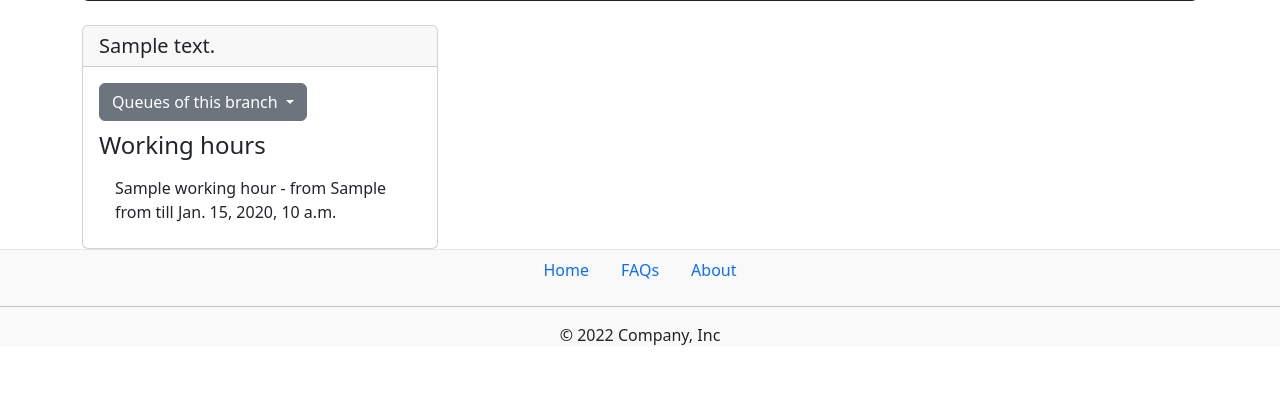
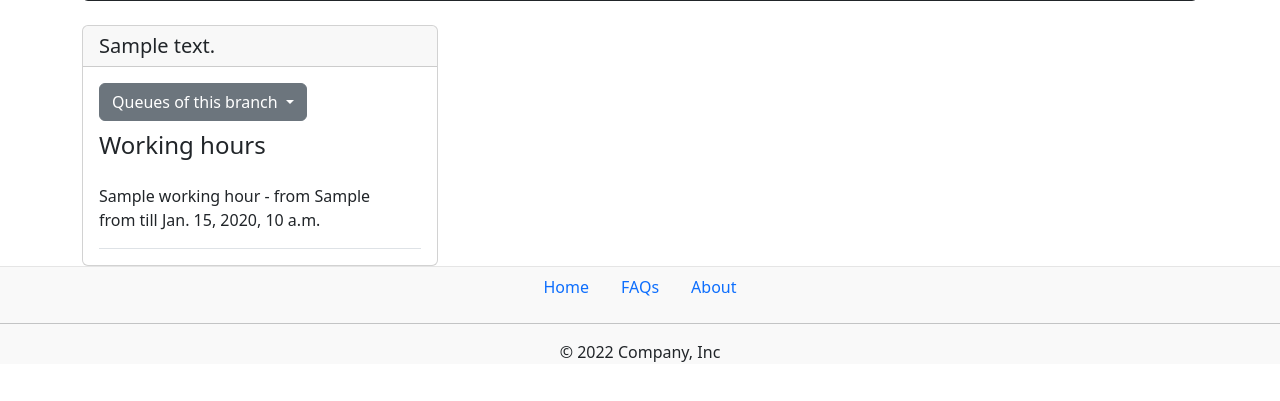
Before and after one commit to Akbermet1/electronic_queue, a Django app: template templates/institution/list_branches.html in a window 1280 px wide. Shown: the part 207-608 px from the top of the page. Run offline with Django 4.2, Linux system fonts and the light colour scheme; the template is opened without the code that fills it: most values are stand-ins (such as "Sample title", 1, 10 or a date in 2020).

Commit message:
tweaked the styling of branches of institutions

```diff
--- a/templates/institution/list_branches.html
+++ b/templates/institution/list_branches.html
@@ -1,5 +1,14 @@
 {% extends "base.html" %}
 {% block content %}
+
+<style>
+    .list-group-flush>.list-group-item:last-child {
+        border-bottom-width: 1px;
+    }
+    .list-group-item {
+        padding: 16px 16px 16px 0;
+    }
+</style>
 
 <div class="p-4 p-md-5 mb-4 rounded text-bg-dark">
     <h1>Branches of {{ instituion.name }} </h1>
```
